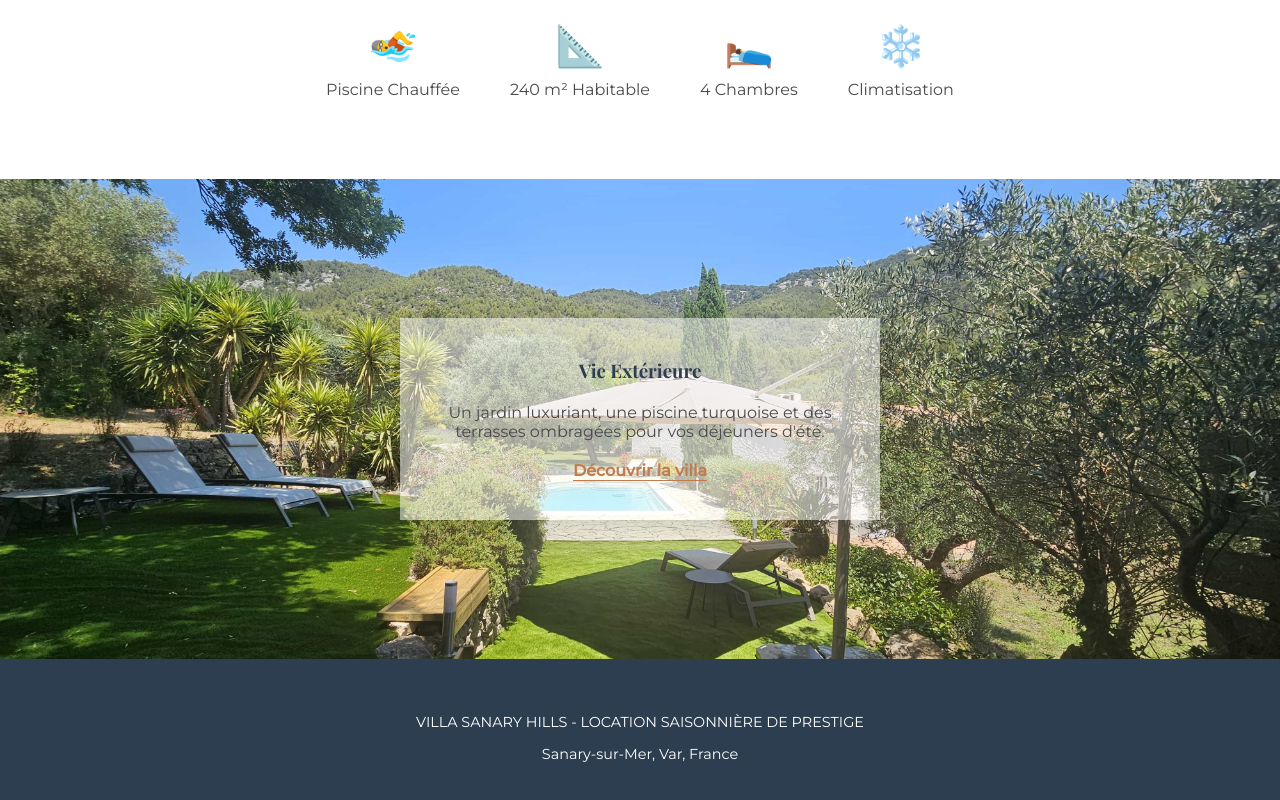
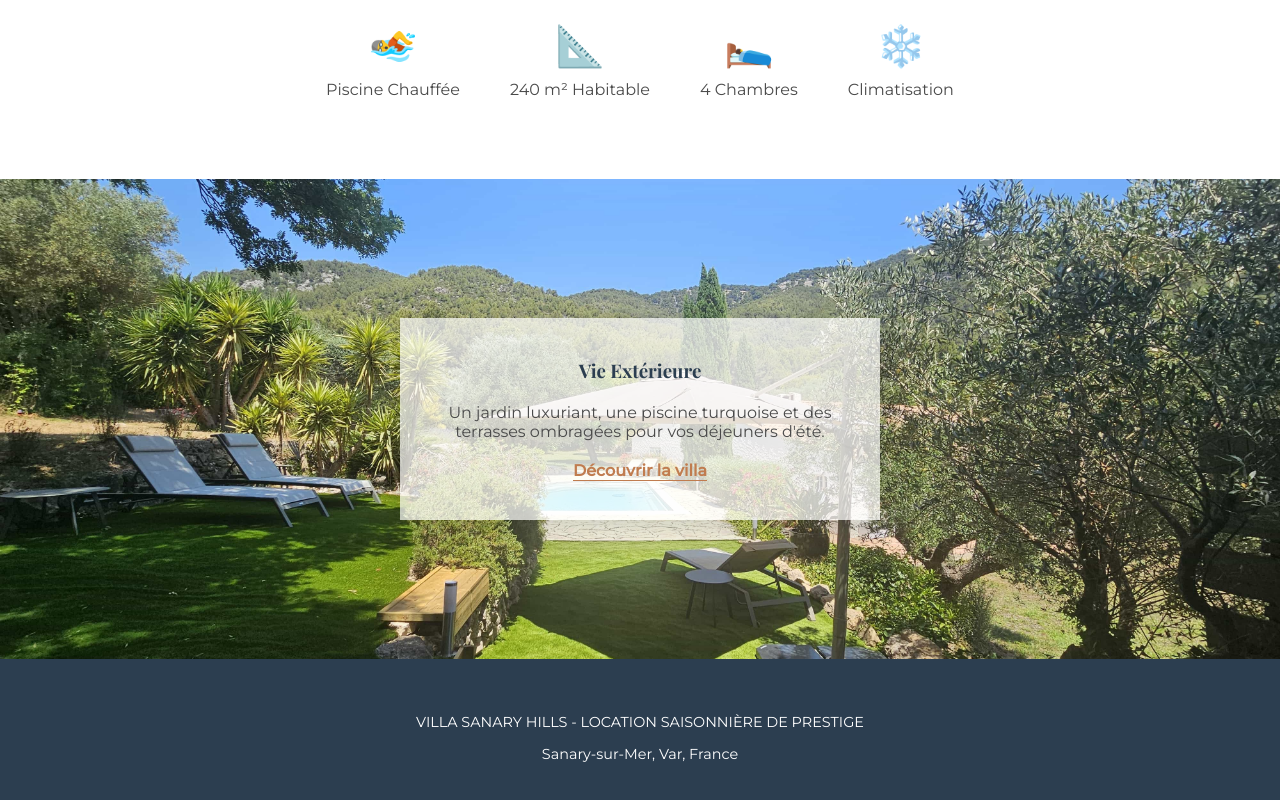
Before and after one commit to Saizog87/villa-sanary, a plain HTML site: page index.html in a window 1280 px wide. Shown: the part 1119-1919 px from the top of the page. Drawn offline with nearby package versions, Linux system fonts and the light colour scheme; a web font is replaced by a local one.

Commit message:
Update index.html

```diff
--- a/index.html
+++ b/index.html
@@ -71,7 +71,7 @@
             align-items: center;
             justify-content: center;
         }
-        .parallax-content { background: rgba(255, 255, 255, 0.5); padding: 40px; max-width: 400px; text-align: center; box-shadow: 0 10px 30px rgba(0,0,0,0.2); }
+        .parallax-content { background: rgba(255, 255, 255, 0.7); padding: 40px; max-width: 400px; text-align: center; box-shadow: 0 10px 30px rgba(0,0,0,0.2); }
 
         /* Footer */
         footer { background: var(--primary); color: white; padding: 40px; text-align: center; font-size: 0.9rem; }
```
